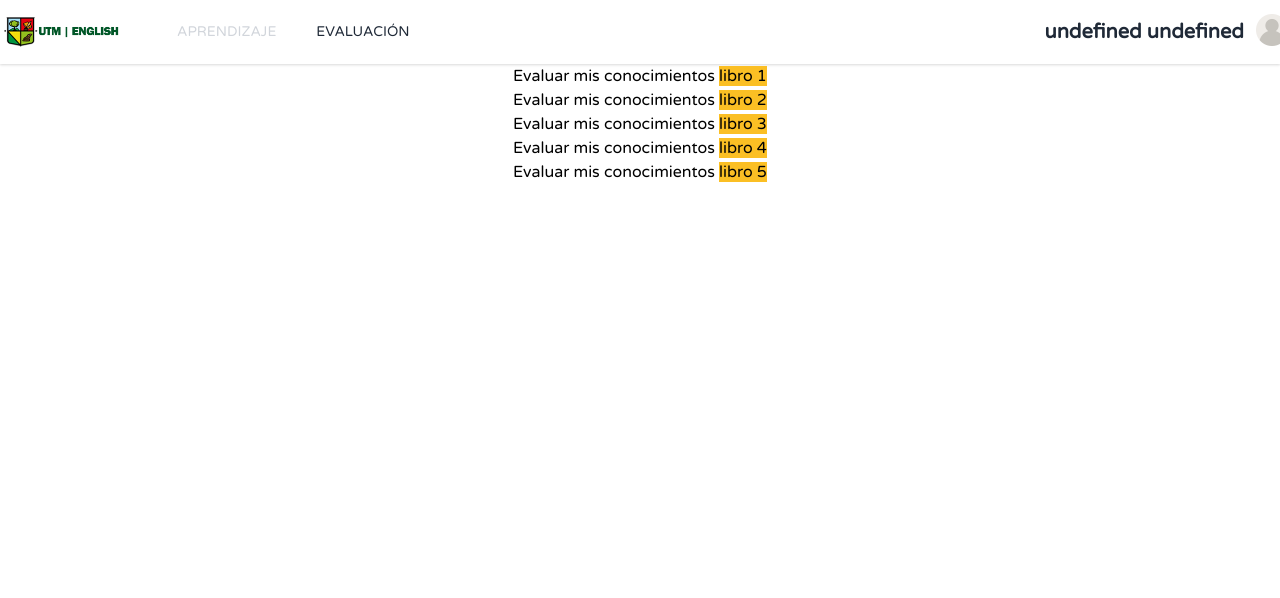
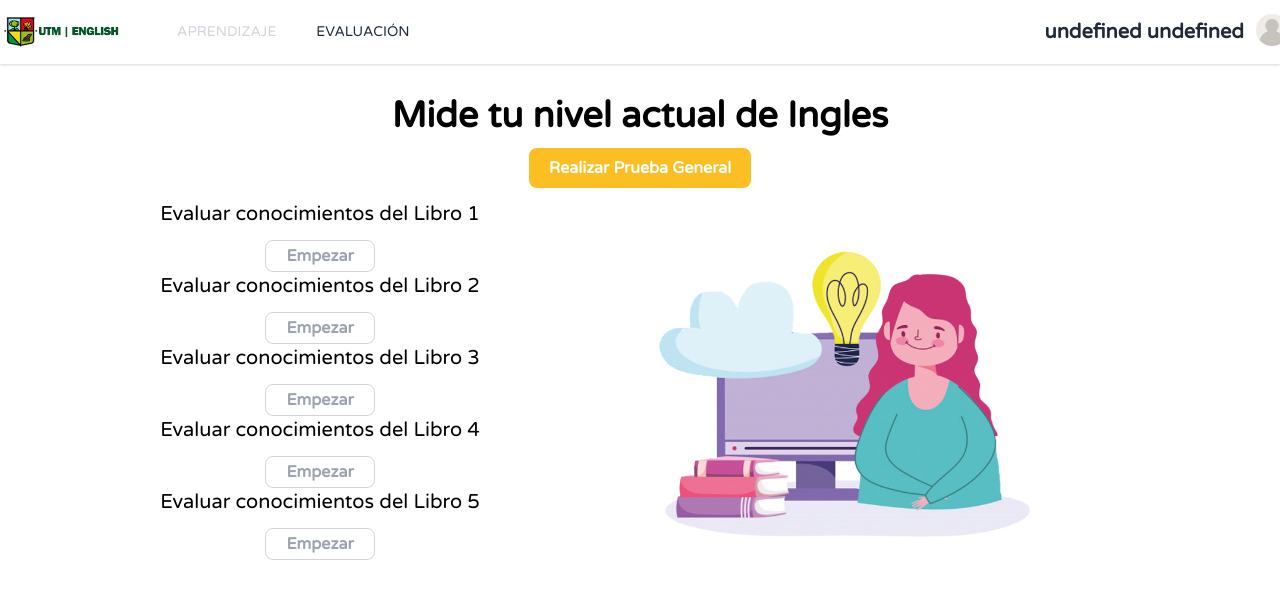
Before and after one commit to dvelez3815/eLearningUTMFCI, a React (Create React App) app: page /evaluacion in a window 1280 px wide. Shown: the top 598 px of the page. Built offline with nearby package versions, Linux system fonts and the light colour scheme.

Commit message:
evaluacion

```diff
--- a/src/components/pages/Evaluacion/Evaluacion.js
+++ b/src/components/pages/Evaluacion/Evaluacion.js
@@ -1,21 +1,51 @@
-import React from 'react'
-import NavComponent from '../../NavComponent'
+import React from "react";
+import NavComponent from "../../NavComponent";
 
 import logo from "../../../assets/resource/Logo_Provicional.png";
+import recurso_evaluacion from "../../../assets/resource/recurso_evaluacion.png";
+import { Link } from "react-router-dom";
 
 const Evaluacion = () => {
-    return (
+  return (
+    <div>
+      <NavComponent logo={logo} activado={2} />
+
+      <div className="flex flex-col my-8  space-y-3">
         <div>
-            <NavComponent logo={logo} activado={2}/>
-            <ul>
-                <li>Evaluar mis conocimientos <a className="bg-yellow-400" href="/pruebas/libro/1">libro 1</a></li>
-                <li>Evaluar mis conocimientos <a className="bg-yellow-400" href="/pruebas/libro/2">libro 2</a></li>
-                <li>Evaluar mis conocimientos <a className="bg-yellow-400" href="/pruebas/libro/3">libro 3</a></li>
-                <li>Evaluar mis conocimientos <a className="bg-yellow-400" href="/pruebas/libro/4">libro 4</a></li>
-                <li>Evaluar mis conocimientos <a className="bg-yellow-400" href="/pruebas/libro/5">libro 5</a></li>
-            </ul>
+          <h2 className="text-4xl font-bold ">
+            Mide tu nivel actual de Ingles
+          </h2>
         </div>
-    )
-}
+        <div>
+          <button className="h-10 px-5 capitalize text-white font-bold transition-colors duration-150 bg-yellow-400 rounded-lg focus:shadow-outline hover:bg-yellow-500">
+            <Link to="/signin">Realizar prueba general</Link>
+          </button>
+        </div>
+        <div>
+          <div className="flex flex-row w-full">
+            <div className="lg:w-2/4 md:w-screen">
+              {[1, 2, 3, 4, 5].map((item, index) => (
+                <div className="space-y-3">
+                 <h2 className="text-xl "> Evaluar conocimientos del Libro {item}</h2>
+                  <button className="h-8 px-5 text-gray-400 transition-colors duration-150 border border-gray-300  rounded-lg focus:shadow-outline hover:bg-gray-300 hover:text-white font-bold">
+                    <Link to={`/pruebas/libro/` + item} >Empezar</Link>
+                  </button>
+                </div>
+              ))}
 
-export default Evaluacion
+            </div>
+            <div className="lg:w-2/4 hidden md:block">
+              <img
+                src={recurso_evaluacion}
+                alt="Recurso evaluación"
+                width="400"
+              />
+            </div>
+          </div>
+        </div>
+      </div>
+    </div>
+  );
+};
+
+export default Evaluacion;
--- a/src/components/pages/ejercicios/Arrastrar.js
+++ b/src/components/pages/ejercicios/Arrastrar.js
@@ -23,19 +23,19 @@ const Arrastrar = (props) => {
     margin: "0.5rem",
     width: "70%",
     // change background colour if dragging
-    background: isDragging ? "lightgreen" : "white",
+    background: isDragging ? "#E5E7EB" : "white",
 
     // styles we need to apply on draggables
     ...draggableStyle,
 
     "--border-color": "#e5e5e5",
     "borderRadius": "12px",
-    "borderWidth": "2px 2px 4px",
+    "borderWidth": "2px 2px 2px",
     height: "50px",
   });
 
   const getListStyle = (isDraggingOver, itemsLength) => ({
-    background: isDraggingOver ? "lightblue" : "white",
+    background: isDraggingOver ? "white" : "#E5E7EB",
     borderRadius: "12px",
     display: "flex",
     padding: "2px",
@@ -52,18 +52,16 @@ const Arrastrar = (props) => {
   const [items, setItems] = useState(data);
 
   return (
-    <div className="flex flex-col flex-wrap" ref={props.miref}>
+    <div className="flex flex-col flex-wrap mb-4" ref={props.miref}>
       <h2 className="mt-10 text-2xl font-bold ">{(props.ejercicio.question)}</h2>
       {items.map((preguntas, index) => (
         <div
-          className="container m-auto p-auto w-auto w-full"
+          className="container lg:m-auto lg:p-auto lg:w-auto lg:w-full md:m-7 "
           key={shortid.generate()}
           id="arrastrar"
         >
-          <div className="flex">
-            {/* <h2>ejercicio: {index + 1}</h2> */}
+          <h2 className="text-md font-bold text-left my-4 uppercase"> Sentence {index+1}</h2>
 
-          </div>
           <DragDropContext
             onDragEnd={(result) => {
               if (!result.destination) {
@@ -102,7 +100,7 @@ const Arrastrar = (props) => {
                     >
                       {(provided, snapshot) => (
                         <div
-                          className="rounded h-10 justify-center flex items-center	"
+                          className="rounded h-10 justify-center flex items-center 	"
                           ref={provided.innerRef}
                           {...provided.draggableProps}
                           {...provided.dragHandleProps}
```
Also changed, not shown: src/assets/resource/recurso_evaluacion.png (added).
